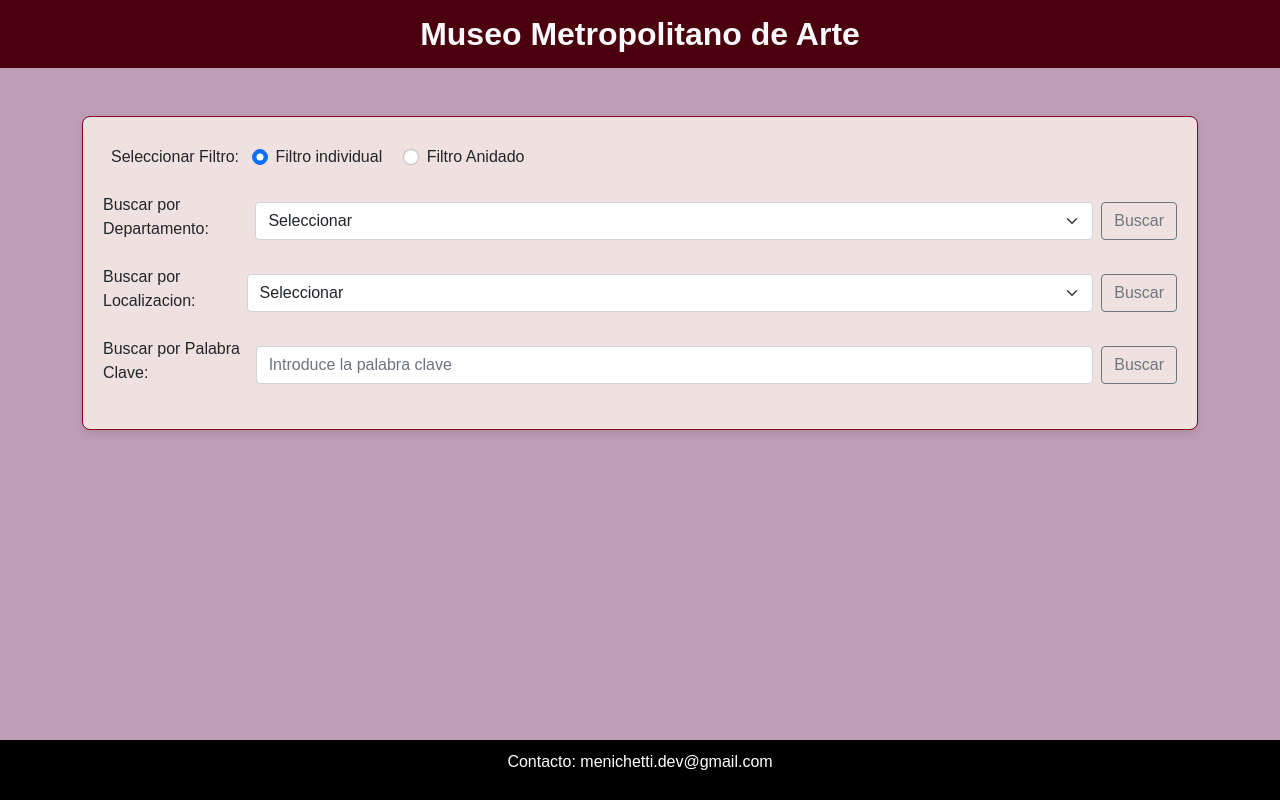
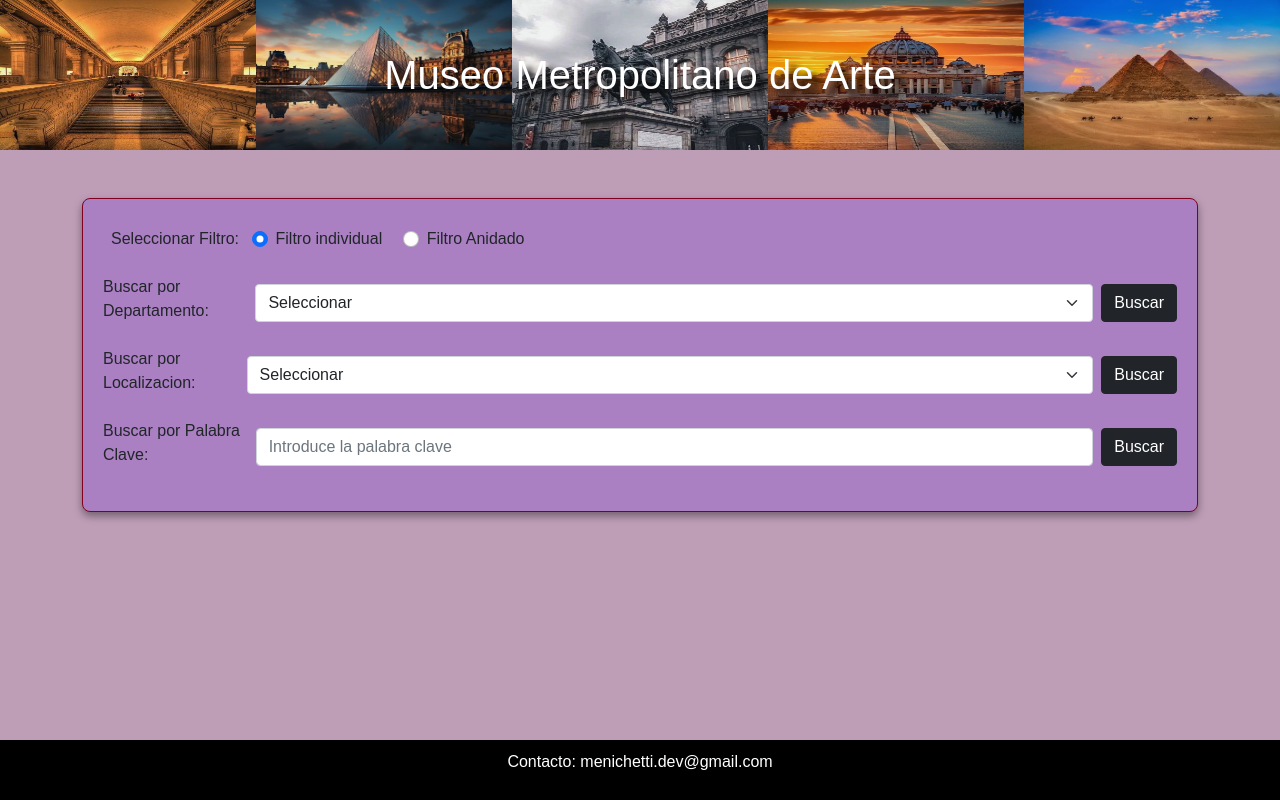
Before and after one commit to FMenichetti/WEB2_Integrador_NodeJs_Menichetti, a website with bundled scripts: page public/index.html in a window 1280 px wide. Built offline with nearby package versions, Linux system fonts and the light colour scheme; files whose address does not match are found by name.

Commit message:
estilos sombreados e imagenes

```diff
--- a/public/card.js
+++ b/public/card.js
@@ -29,7 +29,7 @@ localStorage.clear();
 
             // Crear el elemento img para la imagen de la card
             const img = document.createElement('img');
-            img.className = 'card-img-top tarj';
+            img.className = 'card-img-top tarj mt-1';
             img.src = objeto.primaryImage || 'https://via.placeholder.com/150';
             img.title = objeto.objectDate || 'Fecha sin data';
 
@@ -62,7 +62,7 @@ localStorage.clear();
             // Si hay más imágenes, agregar un botón
             if (objeto.additionalImages && objeto.additionalImages.length > 0) {
                 const btnVerMas = document.createElement('button');
-                btnVerMas.className = 'btn btn-outline-secondary mt-2';
+                btnVerMas.className = 'btn btn-dark mt-2';
                 btnVerMas.textContent = 'Ver más imágenes';
                 btnVerMas.onclick = function () {
                     // convierto obj en url Json
--- a/public/css/styles.css
+++ b/public/css/styles.css
@@ -7,38 +7,82 @@ body {
 }
 
 /* Navbar */
+/*
 .nav {
-    font-size: 2rem; /* Agranda la letra */
-    font-weight: bold; /* Estilo de título */
-    color: #f8f9fa; /* Texto blanco */
-    background-color: #4b000e; /* Bordó oscuro para mayor contraste */
+    font-size: 3rem;
+    font-weight: bold;
+    color: #f8f9fa;
+    background-color: #4b000e;
     font-family: 'Arial', sans-serif;
     padding: 10px;
+    height: 250px;
 }
+    */
+    .nav {
+        background-color: rgba(69, 77, 83, 0.075); /* Color oscuro con opacidad */
+        color: white; /* Color del texto del navbar */
+        font-size: 2.5rem;
+        height: 150px; /* Ajusta la altura del navbar */
+        display: flex; /* Para centrar el contenido */
+        align-items: center; /* Centra verticalmente el contenido */
+        justify-content: center; /* Centra horizontalmente el contenido */
+        position: relative; /* Necesario para el pseudo-elemento */
+        width: 100%;
+        text-shadow: 7px 7px 7px rgba(0, 0, 0, 1); /* Sombra del texto */
+    }
+
+    .nav::before {
+        content: "";
+        background-image: url('../img/img-1.jpg'),
+                          url('../img/img-2.jpg'),
+                          url('../img/img-3.jpg'),
+                          url('../img/img-4.jpg'),
+                          url('../img/img-5.jpg');
+        background-size: 20% 100%; /* Cada imagen ocupa el 20% del ancho y 100% de la altura del contenedor */
+        background-position: left top, center top, right top, center top, right top; /* Posiciona correctamente cada imagen */
+        background-repeat: no-repeat; /* Previene la repetición */
+        background-position: 0 0, 25% 0, 50% 0, 75% 0, 100% 0; /* Ajusta la posición de cada imagen */
+        position: absolute;
+        top: 0;
+        left: 0;
+        width: 100%; /* Asegúrate de que ocupe todo el ancho */
+        height: 100%; /* Asegúrate de que ocupe toda la altura */
+        z-index: -1; /* Coloca las imágenes detrás del contenido */
+        opacity: 1; /* Ajusta la opacidad para mejorar la visibilidad */
+    }
+
+
+
 
 /* Filter Form Styles */
 form {
-    background-color: #f0e1e1; /* Fondo bordó claro */
+    background-color: #aa80c2;
+    /* Fondo bordó claro */
     border-radius: 8px;
     padding: 20px;
-    box-shadow: 0 4px 8px rgba(0, 0, 0, 0.1);
-    border: 1px solid #800020; /* Borde bordó */
+    box-shadow: 0 4px 8px rgba(0, 0, 0, 0.4);
+    border: 1px solid #800020;
+    /* Borde bordó */
 }
 
 /* Card Styles */
 .tarj {
-    border: 1px solid #4b000e; /* Bordó oscuro para contraste */
+    border: 1px solid #4b000e;
+    /* Bordó oscuro para contraste */
     border-radius: 15px;
     overflow: hidden;
     box-shadow: 0 4px 6px rgba(0, 0, 0, 0.1), 0 1px 3px rgba(0, 0, 0, 0.08);
     transition: transform 0.3s ease, box-shadow 0.3s ease;
-    background-color: #fceaea; /* Bordó claro suave */
+    background-color: #fceaea;
+    /* Bordó claro suave */
 }
 
 /* Efecto al hacer hover sobre la card */
 .tarj:hover {
-    box-shadow: 0 10px 15px rgba(75, 0, 14, 0.4), 0 4px 6px rgba(75, 0, 14, 0.4); /* Sombra bordó oscuro */
-    transform: scale(1.03); /* Zoom suave en el hover */
+    box-shadow: 0 10px 15px rgba(75, 0, 14, 0.4), 0 4px 6px rgba(75, 0, 14, 0.4);
+    /* Sombra bordó oscuro */
+    transform: scale(1.03);
+    /* Zoom suave en el hover */
 }
 
 /* Clase para las imágenes en la card */
@@ -53,13 +97,15 @@ form {
 .tarj-title {
     font-size: 1.25rem;
     font-weight: bold;
-    color: #800020; /* Bordó clásico para el título */
+    color: #800020;
+    /* Bordó clásico para el título */
     margin: 15px 0;
 }
 
 /* Clase para el texto dentro de la card */
 .tarj-text {
-    color: #4b000e; /* Bordó oscuro para el texto */
+    color: #4b000e;
+    /* Bordó oscuro para el texto */
     margin-bottom: 0.75rem;
 }
 
@@ -68,28 +114,20 @@ form {
     width: 3rem;
     height: 3rem;
     border-width: 0.3em;
-    color: #800020; /* Spinner bordó clásico */
+    color: #800020;
+    /* Spinner bordó clásico */
 }
 
 /* Error Alert Styles */
 .alert-danger {
     background-color: #f8d7da;
     color: #721c24;
-    border-color: #4b000e; /* Borde bordó oscuro */
+    border-color: #4b000e;
+    /* Borde bordó oscuro */
 }
 
 /* Botón volver */
-#btnVolver {
-    background-color: #800020; /* Fondo bordó clásico */
-    color: #ffffff; /* Texto blanco */
-    border: none;
-    transition: background-color 0.3s ease;
-}
 
-#btnVolver:hover {
-    background-color: #4b000e; /* Fondo bordó oscuro */
-    color: #ffffff;
-}
 
 .espacio {
     height: 100px;
@@ -98,13 +136,35 @@ form {
 
 .footer {
     position: fixed;
-    bottom: 0px; /* Initially hide it below the viewport */
+    bottom: 0px;
+    /* Initially hide it below the viewport */
     left: 0;
     width: 100%;
     z-index: 10;
-    transition: bottom 0.3s ease; /* Smooth transition */
+    transition: bottom 0.3s ease;
+    /* Smooth transition */
 }
 
 .footer.show {
-    bottom: 0; /* Show when scrolled to bottom */
+    bottom: 0;
+    /* Show when scrolled to bottom */
 }
+
+.img-extra{
+    box-shadow: 0 10px 15px rgba(75, 0, 14, 0.4), 0 4px 6px rgba(75, 0, 14, 0.4);
+
+}
+.img-extra:hover {
+    box-shadow: 0 10px 15px rgba(75, 0, 14, 0.9), 0 4px 6px rgba(17, 6, 8, 0.4);
+    /* Sombra bordó oscuro */
+    transform: scale(1.03);
+    /* Zoom suave en el hover */
+}
+
+#title{
+        color: rgb(17, 14, 14); /* Color del texto del navbar */
+        font-size: 2.5rem;
+        align-items: center; /* Centra verticalmente el contenido */
+        justify-content: center; /* Centra horizontalmente el contenido */
+        position: relative; /* Necesario para el pseudo-elemento */
+}
--- a/public/img-extras.js
+++ b/public/img-extras.js
@@ -22,7 +22,7 @@ objeto.additionalImages.forEach(image => {
 
     const img = document.createElement('img');
     img.src = image;
-    img.className = 'img-fluid';
+    img.className = 'img-fluid img-extra';
 
     col.appendChild(img);
     imagenesDiv.appendChild(col);
--- a/public/index.html
+++ b/public/index.html
@@ -12,7 +12,7 @@
 
 <body>
     <!-- Header -->
-    <div>
+    <div >
         <nav class="navbar navbar-dark d-flex justify-content-center nav">
             Museo Metropolitano de Arte
         </nav>
@@ -41,7 +41,7 @@
                     <option value="OpcionVacio">Seleccionar</option>
                     <!-- Puedes agregar más opciones aquí -->
                 </select>
-                <button type="button" class="btn btn-outline-secondary" id="btnBuscarDepto">Buscar</button>
+                <button type="button" class="btn btn-dark" id="btnBuscarDepto">Buscar</button>
             </div>
             <div class="mb-3 d-flex align-items-center">
                 <label for="localSelect" class="form-label me-2">Buscar por Localizacion:</label>
@@ -49,14 +49,14 @@
                     <option value="OpcionVacio">Seleccionar</option>
                     <!-- Puedes agregar más opciones aquí -->
                 </select>
-                <button type="button" class="btn btn-outline-secondary" id="btnBuscarLocation">Buscar</button>
+                <button type="button" class="btn btn-dark" id="btnBuscarLocation">Buscar</button>
             </div>
             <div class="mb-3 d-flex align-items-center">
                 <label for="keywordInput" class="form-label me-2">Buscar por Palabra Clave:</label>
                 <input type="text" class="form-control me-2" id="inputPalabra" placeholder="Introduce la palabra clave">
-                <button type="button" class="btn btn-outline-secondary" id="btnBuscarPalabra">Buscar</button>
+                <button type="button" class="btn btn-dark" id="btnBuscarPalabra">Buscar</button>
             </div>
-            <button type="submit" class="btn btn-outline-secondary filter-nested" id="btnSubmit" style="display: none;" >Buscar</button>
+            <button type="submit" class="btn btn-dark filter-nested" id="btnSubmit" style="display: none;" >Buscar</button>
         </form>
     </div>
 
```
Also changed, not shown: public/html/img-adicionales.html (+1 -1 lines), public/img/img-1.jpg (added), public/img/img-2.jpg (added), public/img/img-3.jpg (added), public/img/img-4.jpg (added), public/img/img-5.jpg (added).
